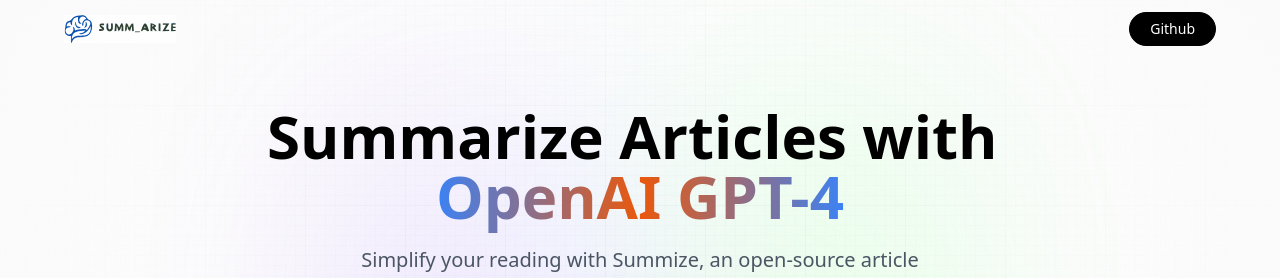
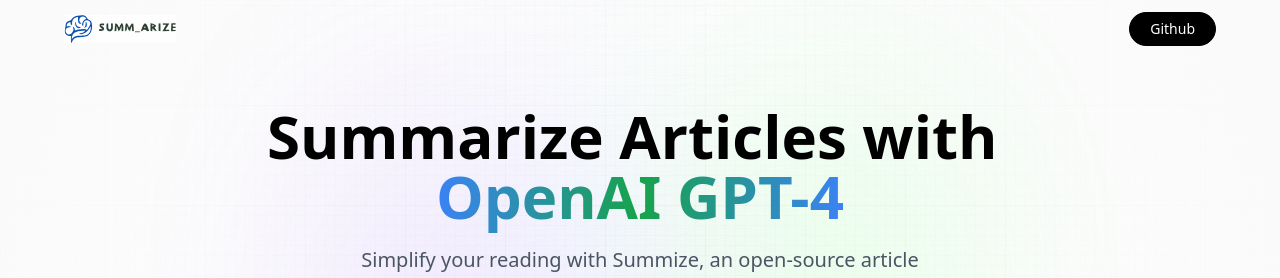
Before and after one commit to Eclarkhalid/ai-app, a React (Vite) app: page / in a window 1280 px wide. Shown: the top 278 px of the page. Built offline with nearby package versions, Linux system fonts and the light colour scheme; no server answers; a web font is replaced by a local one.

Commit message:
updating the app

```diff
--- a/src/App.css
+++ b/src/App.css
@@ -84,7 +84,7 @@
 }
 
 .orange_gradient {
-  @apply bg-gradient-to-r from-blue-500 via-orange-600 to-blue-500 bg-clip-text text-transparent;
+  @apply bg-gradient-to-r from-blue-500 via-green-600 to-blue-500 bg-clip-text text-transparent;
 }
 
 .desc {
```
Also changed, not shown: 1 other file (tests, documents, lock files or other folders).
